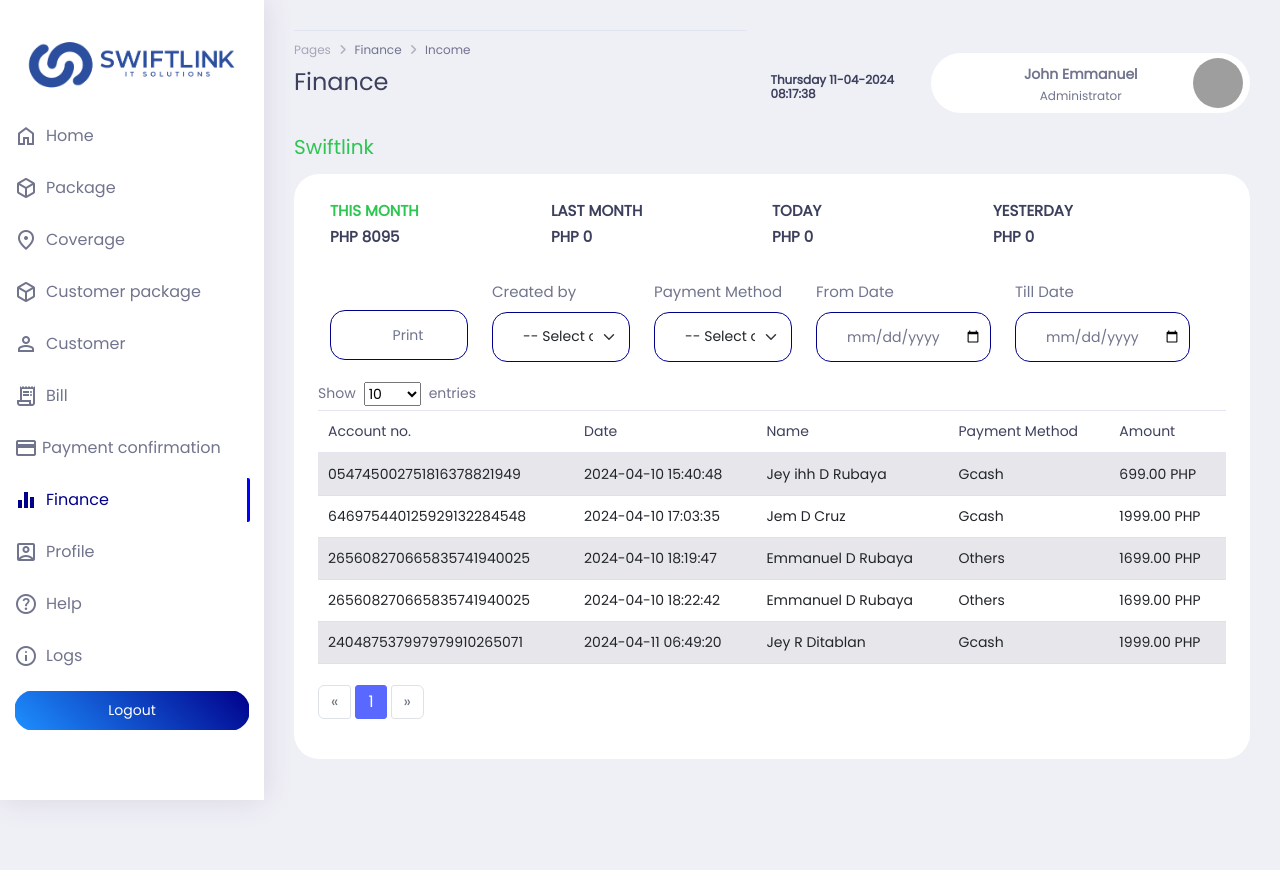
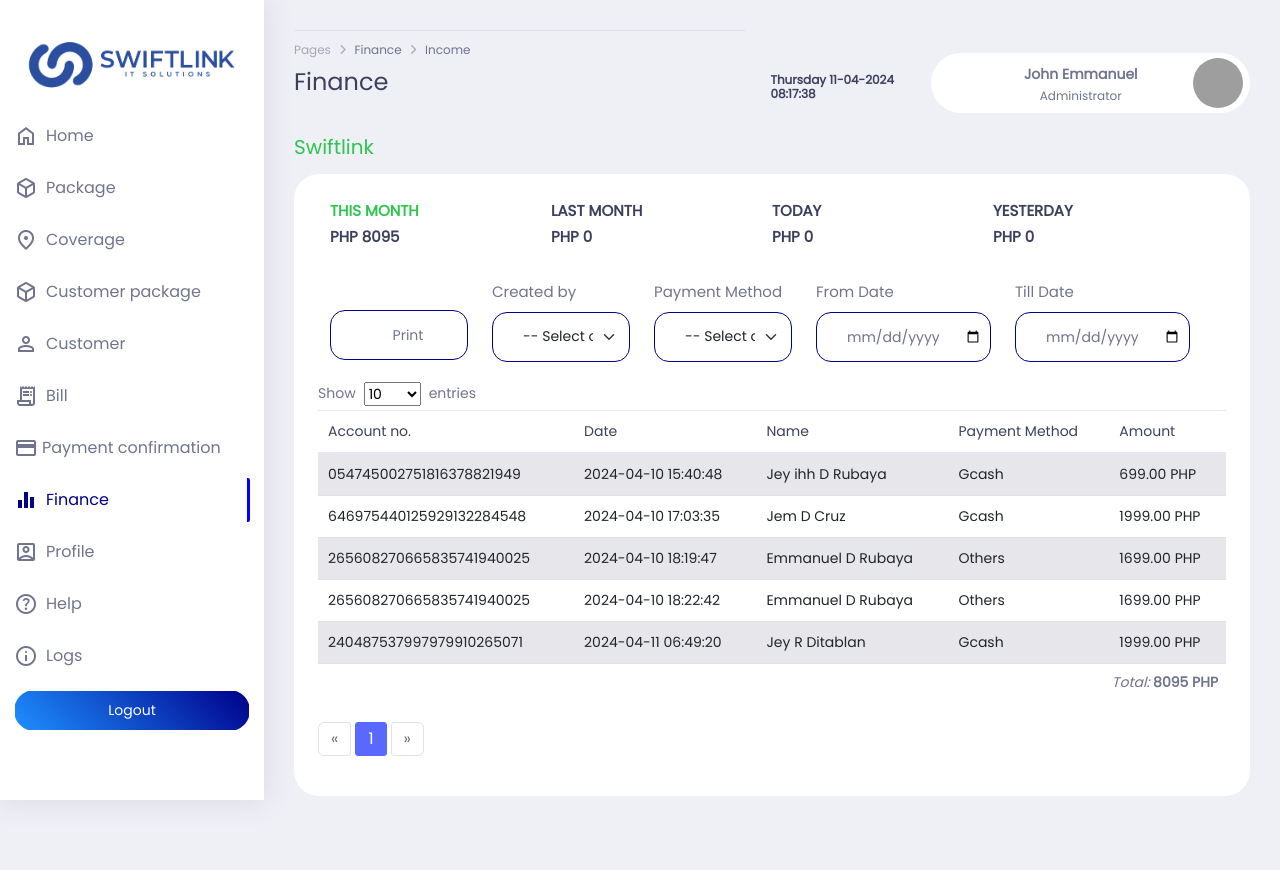
Before and after one commit to aldrin112602/swiftlink-v2, a PHP site: page /admin/finance.php in a window 1280 px wide. Run offline with PHP 8.4, Linux system fonts and the light colour scheme; a user stored in the database is signed in; data comes from the database, SQL or seed files in the repository; grey boxes are pictures that could not be loaded.

Commit message:
Changes:  M admin/finance.php

```diff
--- a/admin/finance.php
+++ b/admin/finance.php
@@ -612,13 +612,13 @@ $email = $row['email'] ?? null;
 
 
                                             $i = 1;
-
-
-
+                                            $TOTAL = 0;
                                             foreach ($user_package as $row) {
                                                 $payment_method = getRows("invoice='{$row['invoice']}'", "payment_confirmation")[0]['payment_method'] ?? 'Others';
 
                                                 $user_ = getRows("account_no='{$row['account_no']}'", "accounts")[0] ?? [];
+
+                                                $TOTAL += (float)$row['total'];
 
                                                 echo "<tr>
 
@@ -634,6 +634,7 @@ $email = $row['email'] ?? null;
                                             ?>
                                         </tbody>
                                     </table>
+                                    <p class="p-2" style="text-align: right;"><em>Total: </em><strong><?= $TOTAL ?> PHP</strong></p>
                                 </div>
 
                             </div>
```
